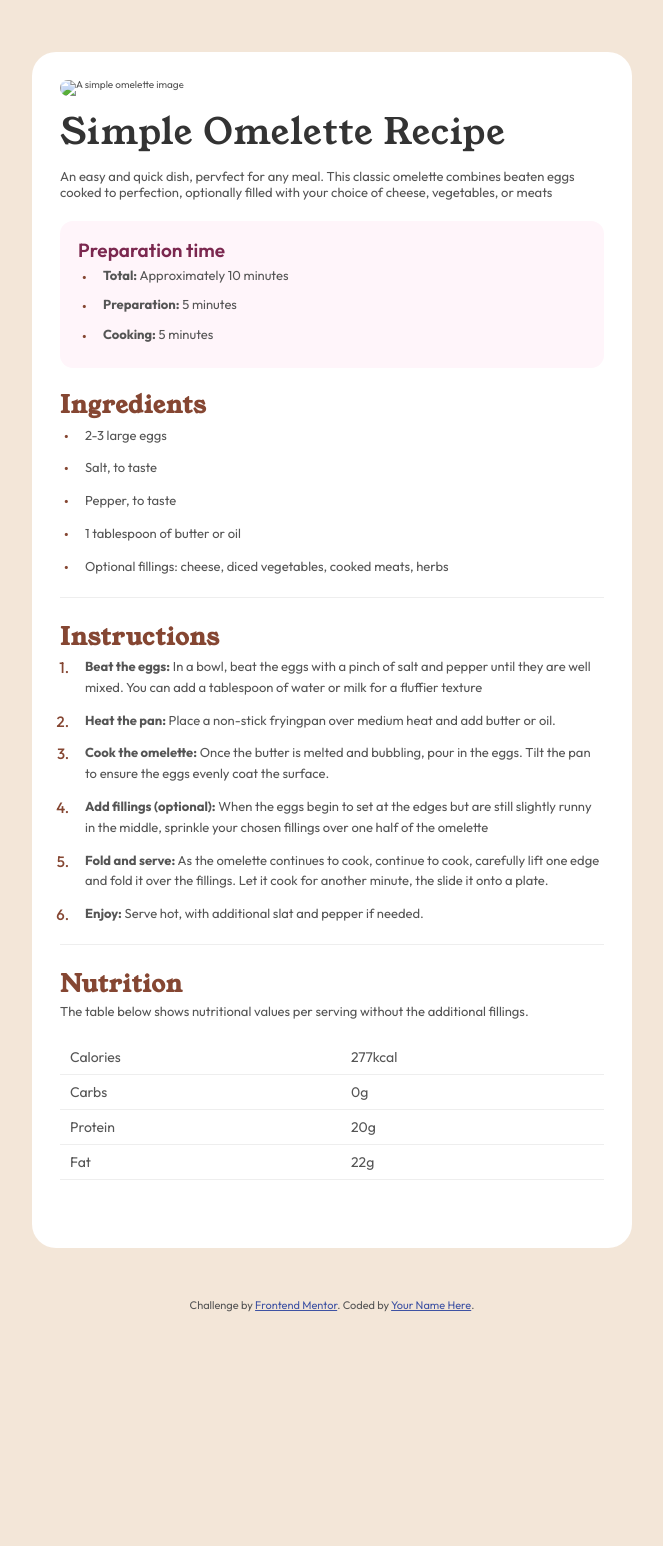
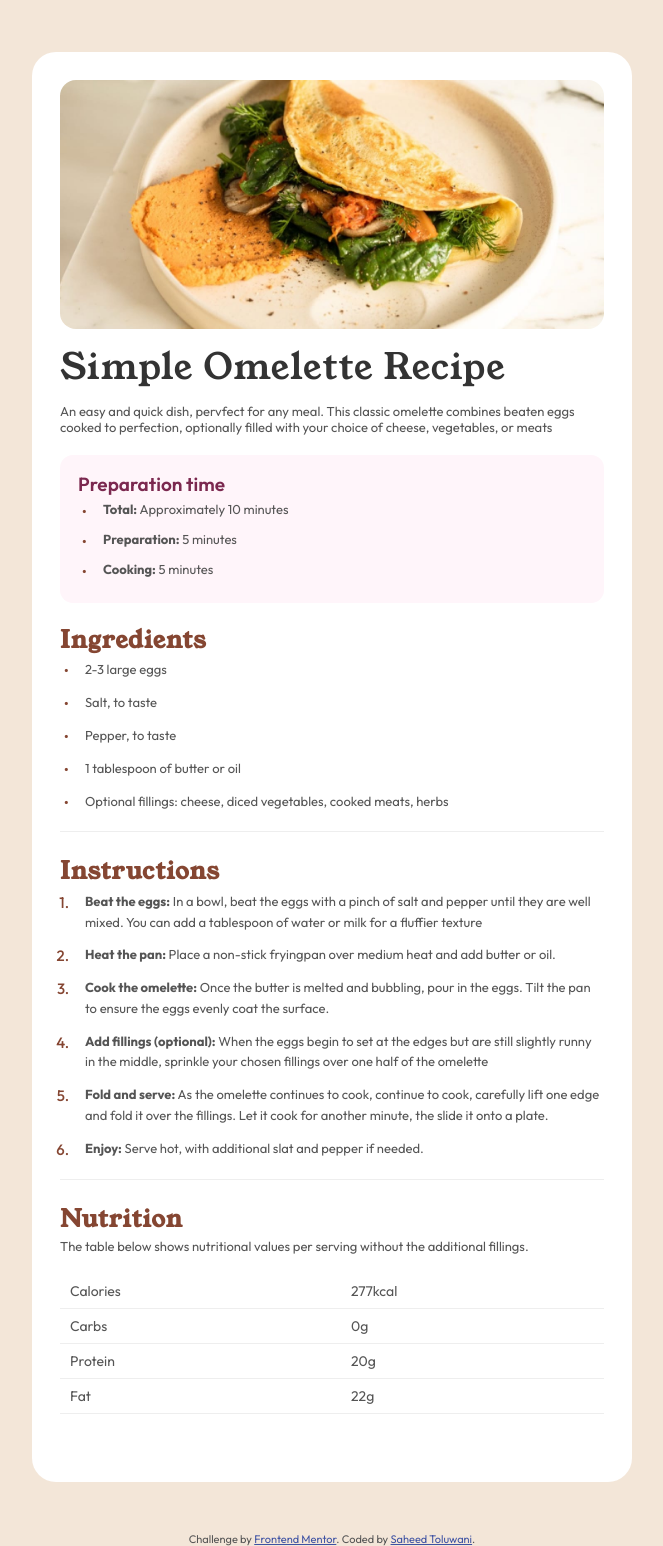
Before and after one commit to Toluwani-1234/recipe-page-main, a plain HTML site: page index.html in a window 1280 px wide. Shown: the whole page, without its empty margins (308-971 px from the left). Before the commit the page ends 1312 px from the top, so only its background shows below. Drawn offline with Linux system fonts and the light colour scheme.

Commit message:
I updated the img file directory and added my name

```diff
--- a/index.html
+++ b/index.html
@@ -27,7 +27,7 @@
   <div class="main-content">
     <header class="section-header">
         <div class="header-img-box">
-          <img src="./assets/images/image-omelette.jpeg" alt="A simple omelette image" class="header-img">
+          <img src="./recipe-page-main/assets/images/image-omelette.jpeg" alt="A simple omelette image" class="header-img">
         </div>
       <div class="container">
         <div class="header-text">
@@ -105,7 +105,7 @@
   </div>
   <div class="attribution">
     Challenge by <a href="https://www.frontendmentor.io?ref=challenge" target="_blank">Frontend Mentor</a>.
-    Coded by <a href="#">Your Name Here</a>.
+    Coded by <a href="#">Saheed Toluwani</a>.
   </div>
 </body>
 </html>
```
